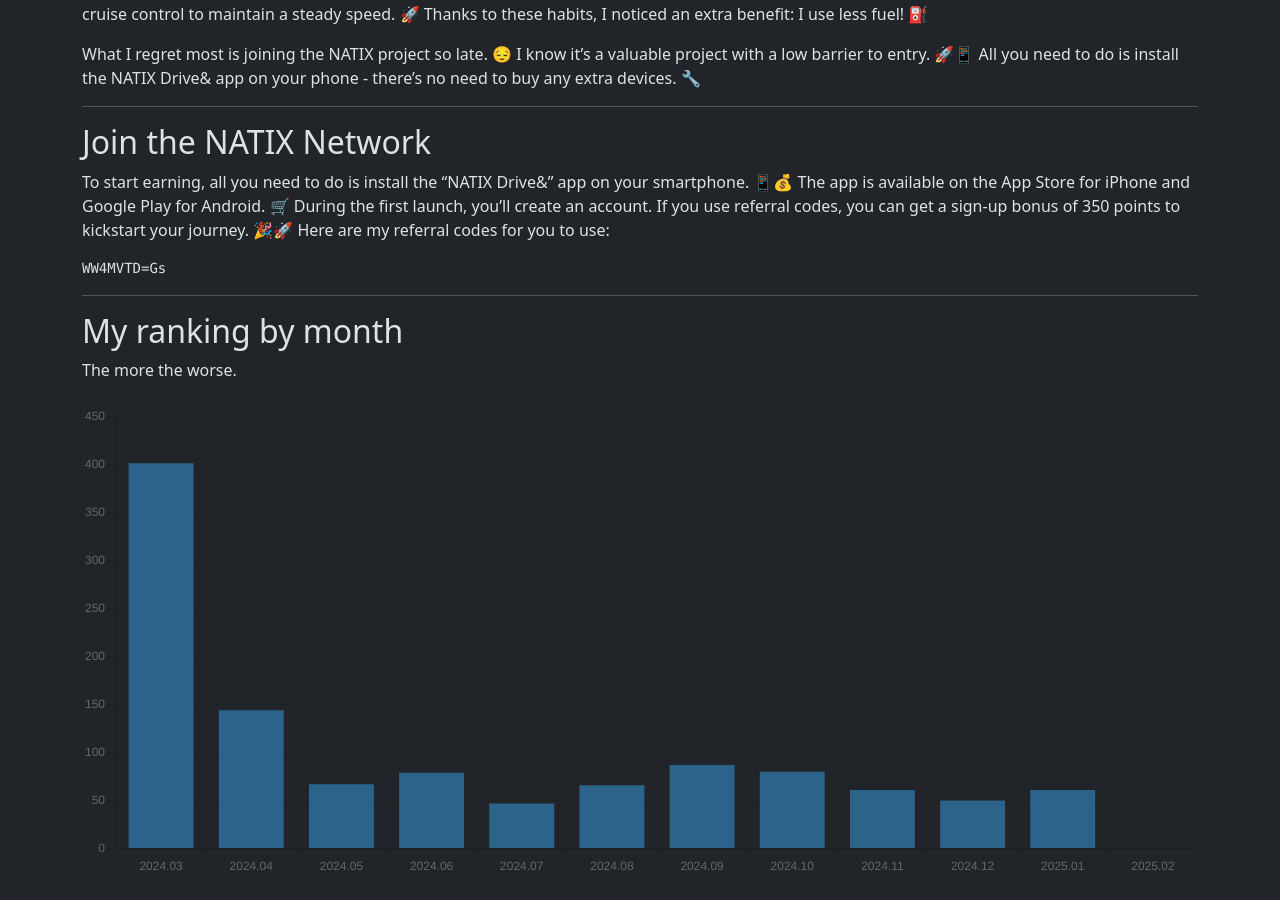
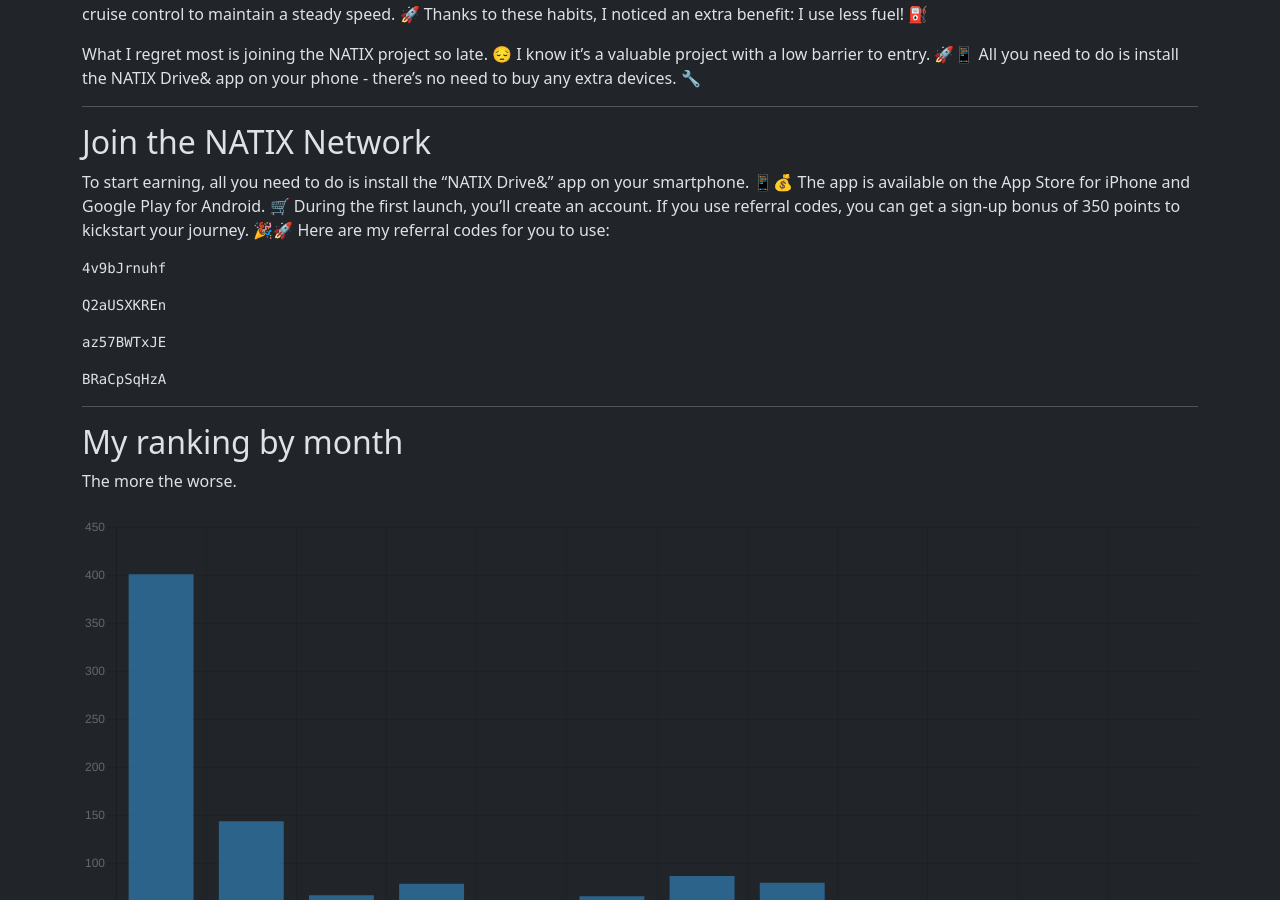
Before and after one commit to torrocus/natix, a Jekyll site: the page built from index.md, in a window 1280 px wide and 900 px high, scrolled down 2352 px. Built offline with Jekyll 4.4.1, drawn with Linux system fonts in a browser that asks for light colours; comment, search, counter and statistics services are not loaded.

Commit message:
Refresh referrer codes

````diff
--- a/index.md
+++ b/index.md
@@ -137,7 +137,19 @@ If you use referral codes, you can get a sign-up bonus of 350 points to kickstar
 Here are my referral codes for you to use:
 <!-- NATIX-REFERRAL-CODES-LIST:START -->
 ```
-WW4MVTD=Gs
+4v9bJrnuhf
+```
+
+```
+Q2aUSXKREn
+```
+
+```
+az57BWTxJE
+```
+
+```
+BRaCpSqHzA
 ```
 <!-- NATIX-REFERRAL-CODES-LIST:END -->
 <!--
````
